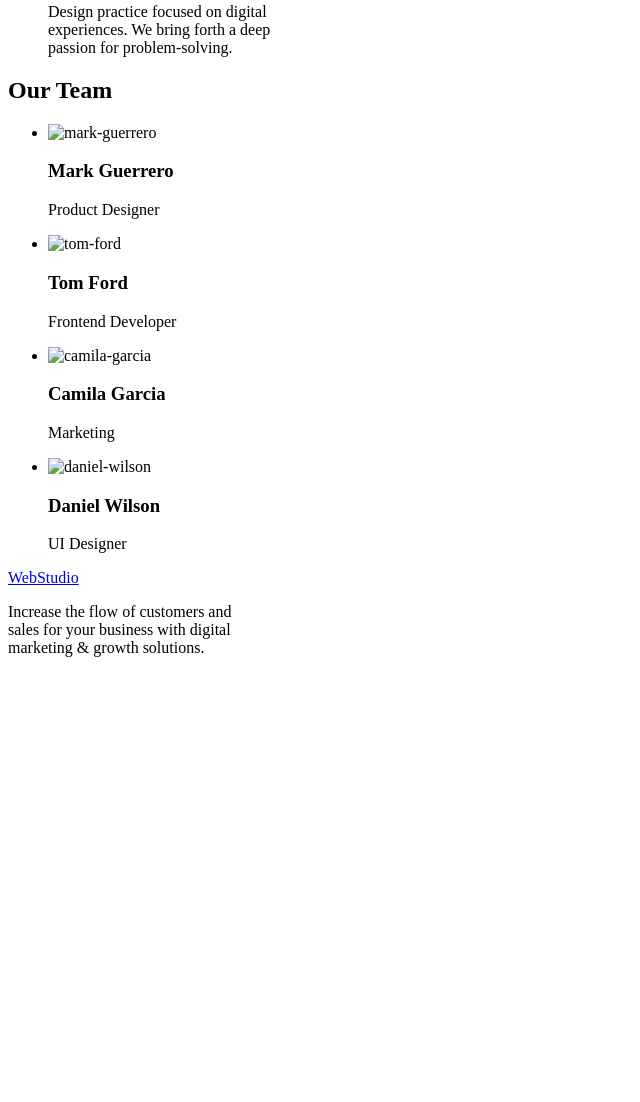
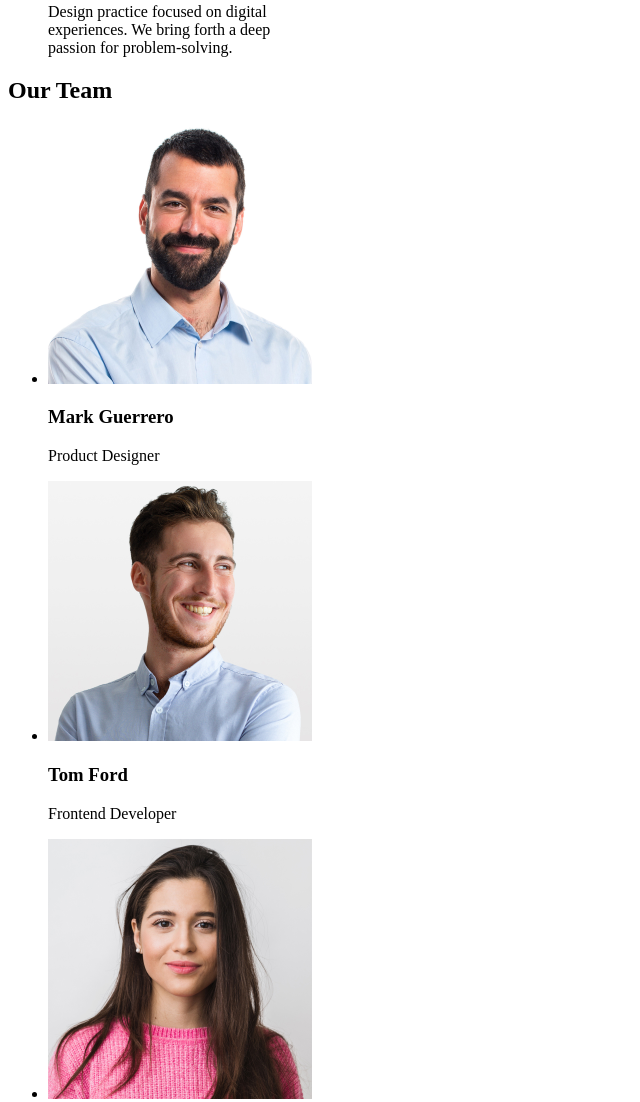
Before and after one commit to Dontsova-Ann/goit-markup-hw-01, a plain HTML site: page index.html in a window 1280 px wide. Shown: the part 698-1800 px from the top of the page, without its empty margins (0-640 px from the left). Before the commit the page ends 1371 px from the top, so only its background shows below. Drawn offline with Linux system fonts and the light colour scheme.

Commit message:
add marcap

```diff
--- a/index.html
+++ b/index.html
@@ -87,7 +87,7 @@
         <ul>
           <li>
             <img
-              src=".images/mark-guerrero-1.jpg"
+              src="/images/mark-guerrero-1.jpg"
               alt="mark-guerrero"
               width="264"
               height="260"
@@ -97,7 +97,7 @@
           </li>
           <li>
             <img
-              src=".images/tom-ford-2.jpg"
+              src="/images/tom-ford-2.jpg"
               alt="tom-ford"
               width="264"
               height="260"
@@ -107,7 +107,7 @@
           </li>
           <li>
             <img
-              src=".images/camila-garcia-3.jpg"
+              src="/images/camila-garcia-3.jpg"
               alt="camila-garcia"
               width="264"
               height="260"
@@ -117,7 +117,7 @@
           </li>
           <li>
             <img
-              src=".images/daniel-wilson-4.jpg"
+              src="/images/daniel-wilson-4.jpg"
               alt="daniel-wilson"
               width="264"
               height="260"
```
